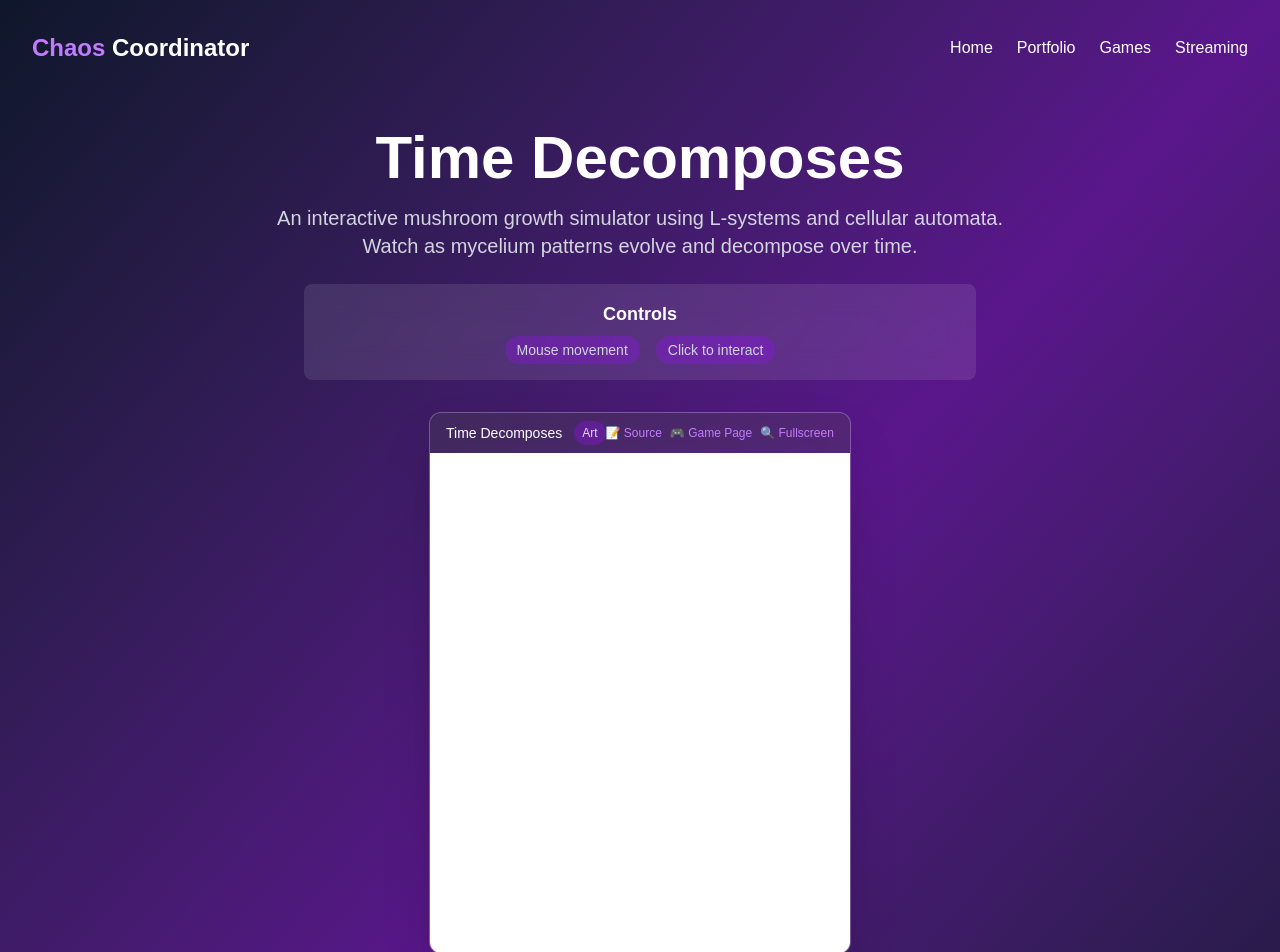
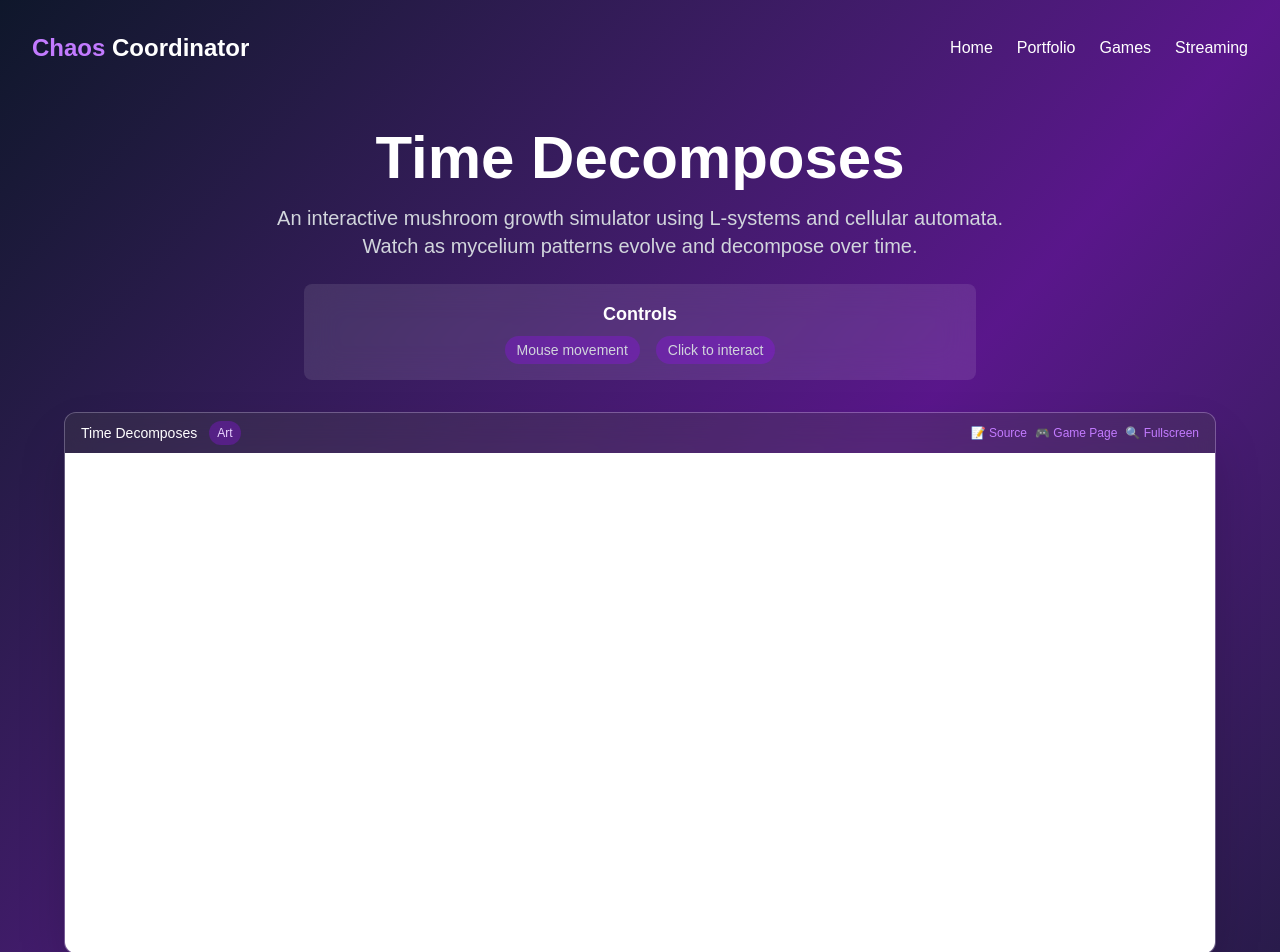
Before and after one commit to strangebasisdevs/chaos_coordinator, a Next.js app: page /games/time_decomposes in a window 1280 px wide. Shown: the top 952 px of the page. Built offline with nearby package versions, Linux system fonts and the light colour scheme.

Commit message:
refactor: make dedicated game page iframe full width

```diff
--- a/src/app/games/time_decomposes/page.tsx
+++ b/src/app/games/time_decomposes/page.tsx
@@ -62,7 +62,7 @@ export default function TimeDecomposesGame() {
         </div>
 
         {/* Game Container */}
-        <div className="flex justify-center">
+        <div className="max-w-6xl mx-auto">
           <GameEmbed
             game={timeDecomposesProject}
             className="shadow-2xl"
```
